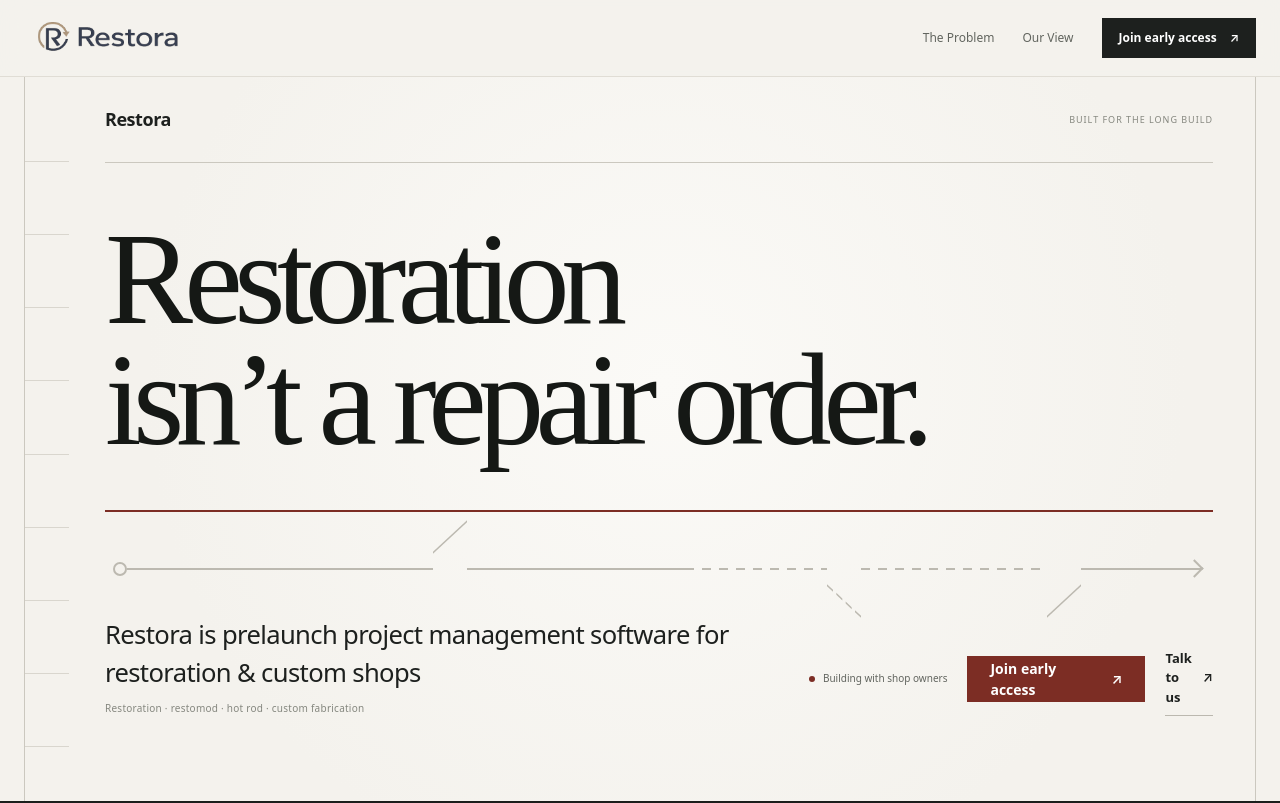
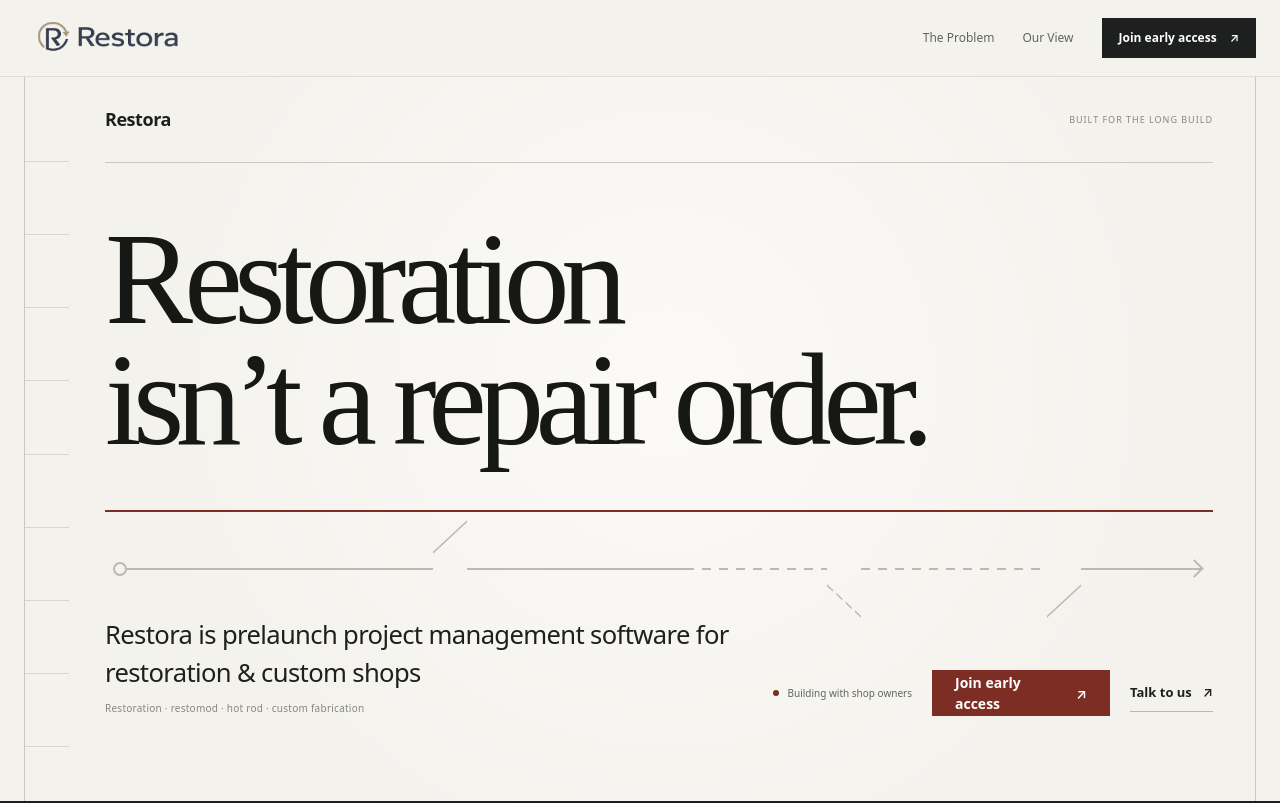
Before and after one commit to Sakshambhutani/restora, a Next.js app: page / in a window 1280 px wide. Shown: the top 803 px of the page. Built offline with nearby package versions, Linux system fonts and the light colour scheme; no server answers.

Commit message:
fix: prevent hero CTA text wrapping

```diff
--- a/app/globals.css
+++ b/app/globals.css
@@ -286,6 +286,10 @@ nav { display: flex; align-items: center; gap: 28px; }
 
 .hero-cta-group { display: flex; align-items: center; gap: 20px; }
 .hero-cta-group .button { min-height: 46px; }
+.hero-cta-group .text-link {
+  flex: 0 0 auto;
+  white-space: nowrap;
+}
 
 .hero-prelaunch {
   display: inline-flex;
@@ -730,12 +734,18 @@ footer { background: #151715; color: #a9aca6; }
 .footer-links a { font-size: 11px; transition: color 160ms ease; }
 .footer-links a:hover { color: #fff; }
 
+@media (max-width: 1120px) {
+  .hero-bottomline {
+    align-items: flex-start;
+    flex-direction: column;
+  }
+}
+
 @media (max-width: 980px) {
   nav { gap: 20px; }
   .nav-link:nth-child(-n+2) { display: none; }
   .hero-frame { padding-left: 62px; padding-right: 28px; }
   .hero-statement h1 { font-size: clamp(72px, 11vw, 112px); }
-  .hero-bottomline { align-items: flex-start; flex-direction: column; }
   .why-grid, .view-grid, .access-grid { gap: 60px; }
 }
 
```
